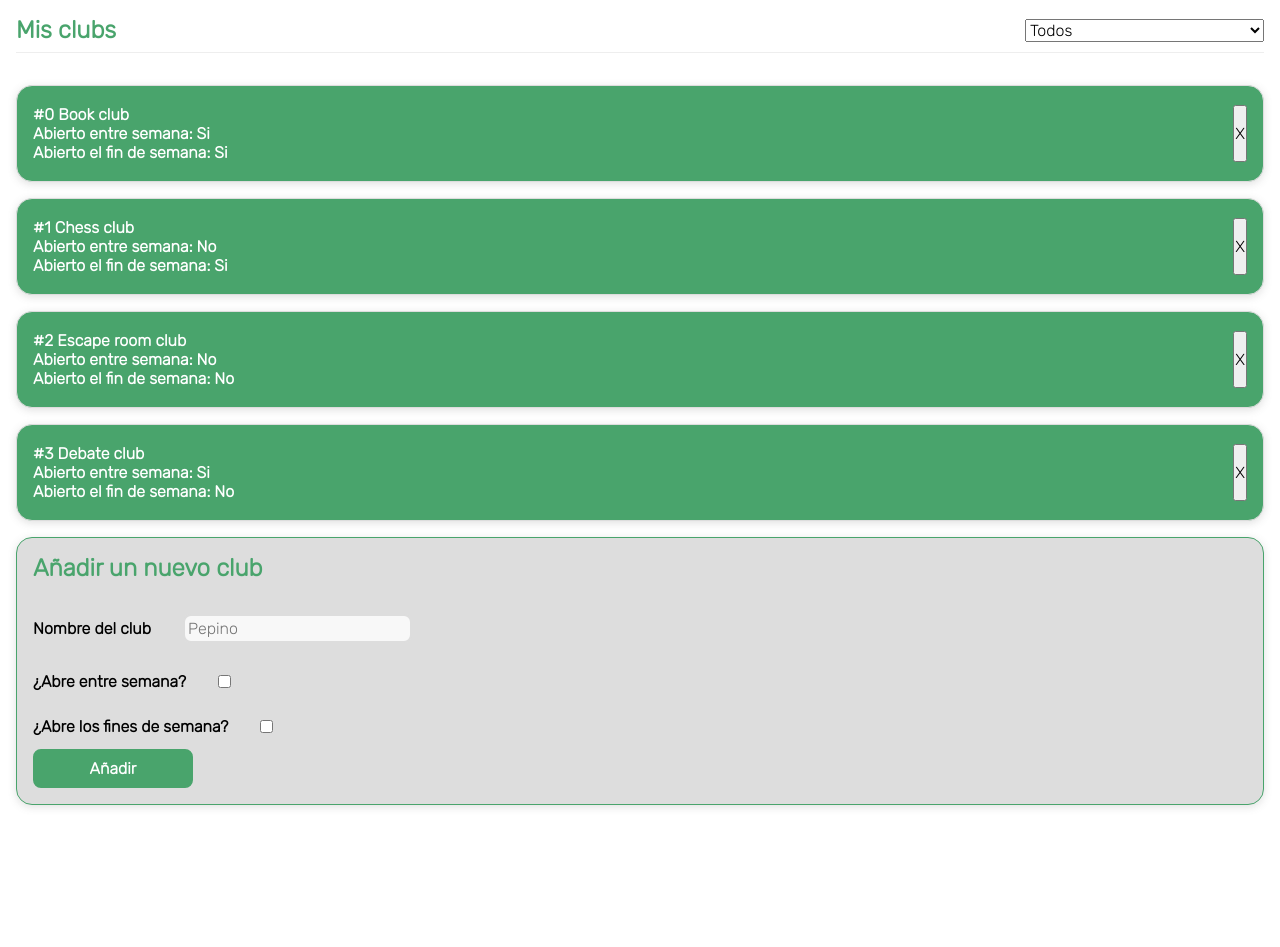
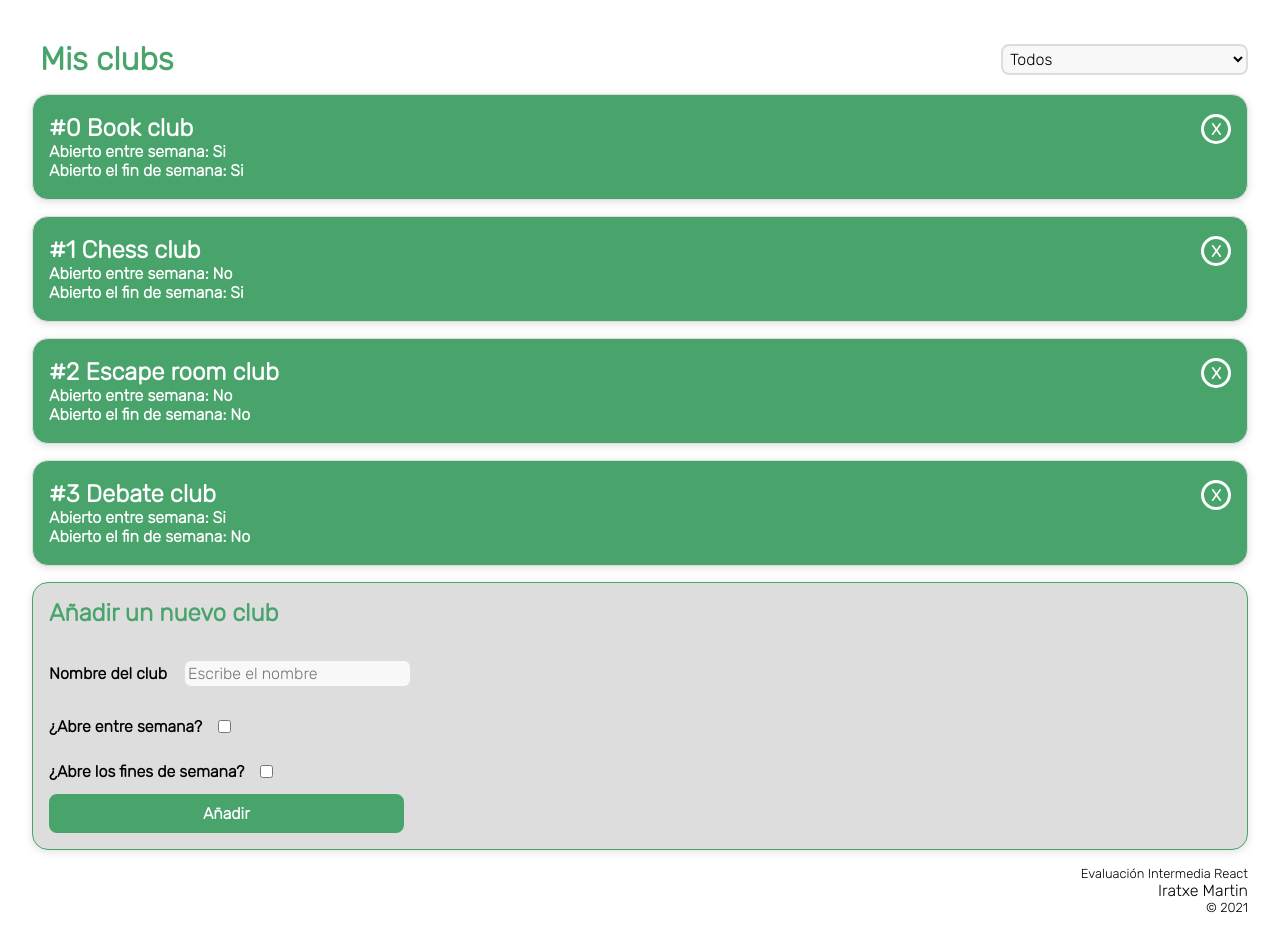
Before and after one commit to Adalab/modulo-3-evaluacion-intermedia-iratxetos, a React (Create React App) app: page / in a window 1280 px wide. Before the commit the page ends 837 px from the top, so only its background shows below. Built offline with nearby package versions, Linux system fonts and the light colour scheme.

Commit message:
improvements in design and run docs

```diff
--- a/src/components/App.js
+++ b/src/components/App.js
@@ -28,7 +28,7 @@ function App() {
     });
   };
 
-  //
+  //TOMA LOS VALORES DEL NUEVO CLUB
   const handleClick = (ev) => {
     ev.preventDefault();
     setData([...data, newClub]);
@@ -46,10 +46,9 @@ function App() {
     console.log(deletedClubPosition);
     data.splice(deletedClubPosition, 1);
     setData([...data]);
-
   };
 
-  //
+  //MUESTRA LA LISTA DE CLUBS FILTRADA
   const renderClubList = () => {
     return data
       .filter((data) => {
@@ -74,21 +73,21 @@ function App() {
               {`Abierto el fin de semana: ${club.openOnWeekend ? 'Si' : 'No'}`}
             </p>
           </div>
-          <button className='club__delete--cross' id={club.id} onClick={handleDeleteClub}>X</button>
-
+          <button className='club__delete' id={club.id} onClick={handleDeleteClub}>X</button>
         </li>
       ));
   };
 
 
-
+  //PINTAMOS EL HTML DE LA FUNCIÓN
   return (
     <div className='page'>
+
       {/* header */}
       <header className='header'>
         <h1 className='header__title'>Mis clubs</h1>
         <form action="">
-          <select onChange={handleSearchClub}>
+          <select className='header__search' onChange={handleSearchClub}>
             <option value="all">Todos</option>
             <option value="openOnWeekdays">Los que abren entre semana</option>
             <option value="openOnWeekend">Lo que abren fines de semana</option>
@@ -110,7 +109,7 @@ function App() {
               type='text'
               name='name'
               id='name'
-              placeholder='Pepino'
+              placeholder='Escribe el nombre'
               onChange={handleChangeNewClub}
               value={newClub.name}
             />
@@ -143,7 +142,10 @@ function App() {
           />
         </form>
       </main>
-    </div>
+      <footer>
+        <small className="copy"> Evaluación Intermedia React <span className='authorName'>Iratxe Martin</span> &copy; 2021 </small>
+      </footer >
+    </div >
   );
 
 }
--- a/src/styles/App.scss
+++ b/src/styles/App.scss
@@ -1,4 +1,6 @@
 @import './core/reset.scss';
+@import './core/mixins.scss';
 @import './layout/page.scss';
 @import './components/header.scss';
 @import './components/main.scss';
+@import './components/footer.scss';
--- /dev/null
+++ b/src/styles/components/footer.scss
@@ -0,0 +1,12 @@
+.copy{
+font-size: small;
+display: flex;
+flex-direction: column;
+align-items: flex-end;
+
+
+    .authorName{
+        display: block;
+
+    }
+}
--- a/src/styles/components/header.scss
+++ b/src/styles/components/header.scss
@@ -1,28 +1,35 @@
 .header {
     display: flex;
-    justify-content: space-between;
+    flex-direction: column;
     align-items: center;
-    margin-bottom: 2rem;
     padding-bottom: 0.5rem;
-    border-bottom: 1px solid #eee;
+
+    @include tablet {
+      flex-direction: row;
+      justify-content: space-between;
+    }
 
     &__title {
-      font-size: 1.5rem;
+      font-size: 2rem;
       color: #49a46c;
+      padding: 0.5rem;
     }
 
     &__search {
-      padding: 0.5rem;
-      width: 20rem;
       border: 2px solid #ddd;
       border-radius: 0.5rem;
       background-color: #f8f8f8;
-      outline: none;
+      margin: 0.5rem 2rem;
+      padding: 3px;
       transition: all ease 0.3s;
 
       &:focus {
         border-color: #49a46c;
         background-color: #fff;
       }
+
+      @include tablet {
+        margin-right: 0;
+      }
     }
   }
--- a/src/styles/components/main.scss
+++ b/src/styles/components/main.scss
@@ -2,13 +2,12 @@
     &__list {
       display: flex;
       flex-direction: column;
-
       }
 
     &__item {
       margin-bottom: 1rem;
       padding: 1rem;
-      width: 100%;
+      width:100%;
       list-style: none;
       border-radius: 1rem;
       border: 1px solid #ddd;
@@ -20,7 +19,6 @@
       flex-direction: row;
       justify-content: space-between;
 
-
        & > * {
          margin: 3px 0;
        }
@@ -29,31 +27,34 @@
     &__label {
       display: inline-block;
       font-weight: normal;
-      width: 5rem;
+      //width: 5rem;
       color: #fff;
     }
 
     &__name {
       font-weight: bold;
+      font-size: x-large;
+      &:hover{
+        color:#444;
+      }
     }
 
     &__delete{
-      background-color: rgb(167, 175, 159);
+      background-color: #49a46c;
+      border: solid white;
       border-radius: 2rem;
+      color:white;
+      font-weight: bolder;
       width: 30px;
       height: 30px;
       display: flex;
       justify-content: center;
       align-items: center;
       cursor: pointer;
+        &:hover{
+        background-color: white;color: #49a46c;
+        }
 
-    &__delete--cross{
-      font-weight: bolder;
-      color: #ddd;
-      width: 30px;
-      height: 30px;
-
-    }
   }
   }
 
@@ -79,19 +80,17 @@
 
     &__label{
       font-weight: bold;
-      width: 100%;
       display: flex;
       padding: 0.5rem 0;
       justify-content: flex-start;
       align-items: center;
 
 
-
        &--input {
        border: 2px solid #ddd;
        border-radius: 0.5rem;
        background-color: #f8f8f8;
-      margin: 0.5rem 2rem;
+       margin: 0.5rem 1rem;
        padding: 3px;
        transition: all ease 0.3s;
 
@@ -101,25 +100,30 @@
          background-color: #fff;
          box-shadow: rgba(99, 99, 99, 0.2) 0px 2px 8px 0px;
        }
+
+
     }
+
+
   }
 
     &__btn {
       padding: 0.5rem 1.5rem;
-      width: 10rem;
+      width: 100%;
       border-radius: 0.5rem;
-      border: none;
       border: 2px solid #49a46c;
       background-color: #49a46c;
       font-weight: bold;
       color: #fff;
       cursor: pointer;
-      text-justify: initial;
       transition: all ease 0.3s;
 
         &:hover {
         border-color: #49a46c;
         background-color: #49a46c;
       }
+      @include tablet {
+        width: 30%;    }
+
     }
   }
--- /dev/null
+++ b/src/styles/core/mixins.scss
@@ -0,0 +1,6 @@
+// media queries tablet
+ @mixin tablet {
+     @media all and (min-width:768px) {
+         @content
+     }
+ };
--- a/src/styles/layout/page.scss
+++ b/src/styles/layout/page.scss
@@ -1,3 +1,4 @@
 .page {
     padding: 1rem;
+    margin: 1rem;
   }
```
Also changed, not shown: 12 other files (tests, documents, lock files or other folders). Lines whose indentation alone changed are shown as unchanged.
